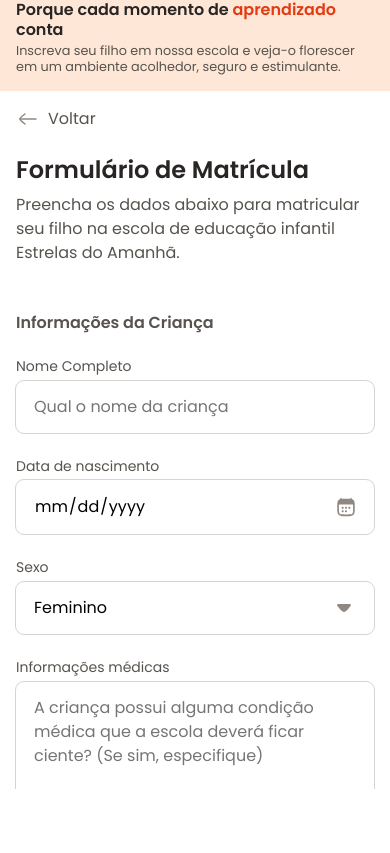
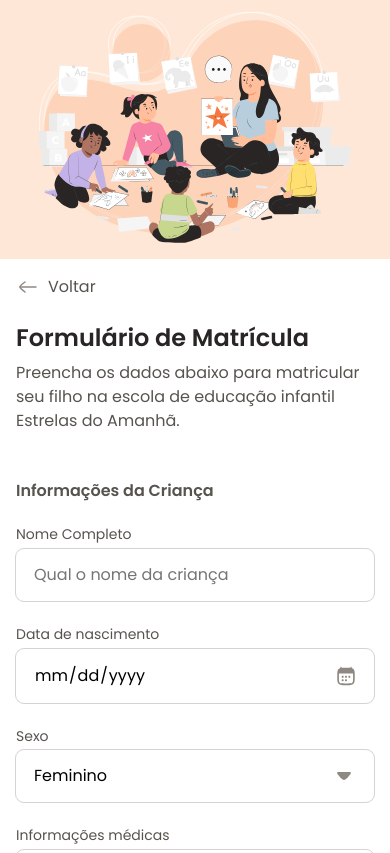
Before and after one commit to DiogoWernek/WebForm, a plain HTML site: page index.html in a window 390 px wide. Shown: the part 55-908 px from the top of the page. Before the commit the page ends 844 px from the top, so only its background shows below. Drawn offline with Linux system fonts and the light colour scheme.

Commit message:
Responsivo Arrumado Amem

```diff
--- a/index.html
+++ b/index.html
@@ -237,10 +237,12 @@
       <div class="aside-container">
         <header>
           <img src="assets/logo.svg" alt="Logo do site">
-          <h2>Porque cada momento de <span>aprendizado</span> conta</h2>
-          <p>
-            Inscreva seu filho em nossa escola e veja-o florescer em um ambiente acolhedor, seguro e estimulante.
-          </p>
+          <div class="subtitle">
+            <h2>Porque cada momento de <span>aprendizado</span> conta</h2>
+            <p>
+              Inscreva seu filho em nossa escola e veja-o florescer em um ambiente acolhedor, seguro e estimulante.
+            </p>
+          </div>
         </header>
 
         <img src="assets/Illustration.svg" alt="Imagem Professora dando aula">
--- a/styles/layout.css
+++ b/styles/layout.css
@@ -6,6 +6,7 @@
   @media (max-width: 992px) {
     display: flex;
     flex-direction: column-reverse;
+    height: auto;
   }
 }
 
@@ -51,8 +52,13 @@ aside {
     }
 
     @media (max-width: 992px) {
-      & > img {
+      .subtitle {
         display: none;
+      }
+
+      > img {
+        width: 19.5rem;
+        margin-top: 0.75rem;
       }
     }
   }
@@ -67,7 +73,15 @@ aside {
   }
 
   @media (max-width: 992px) {
+    display: flex;
     padding: 1rem;
+    justify-content: center;
+
+    .aside-container {
+      display: flex;
+      align-items: center;
+      flex-direction: column;
+    }
 
     & h2 {
       margin-bottom: 0;
```
